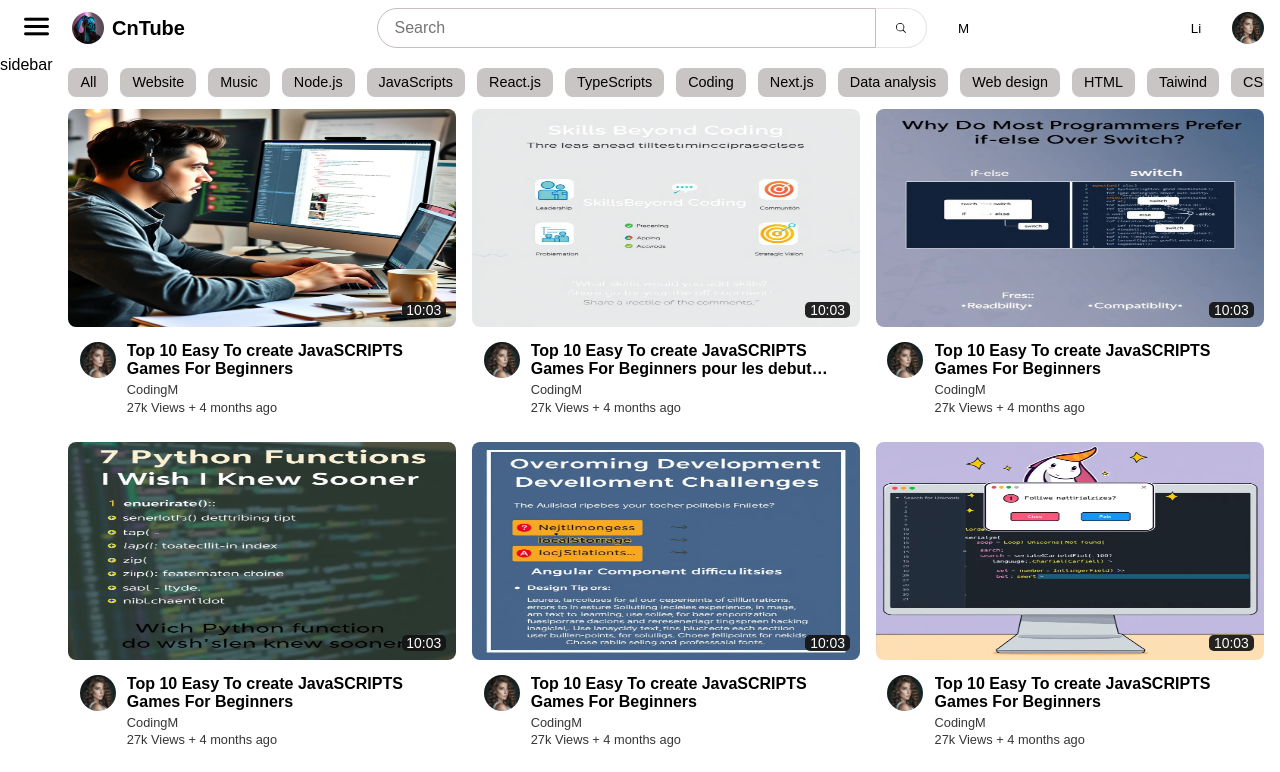
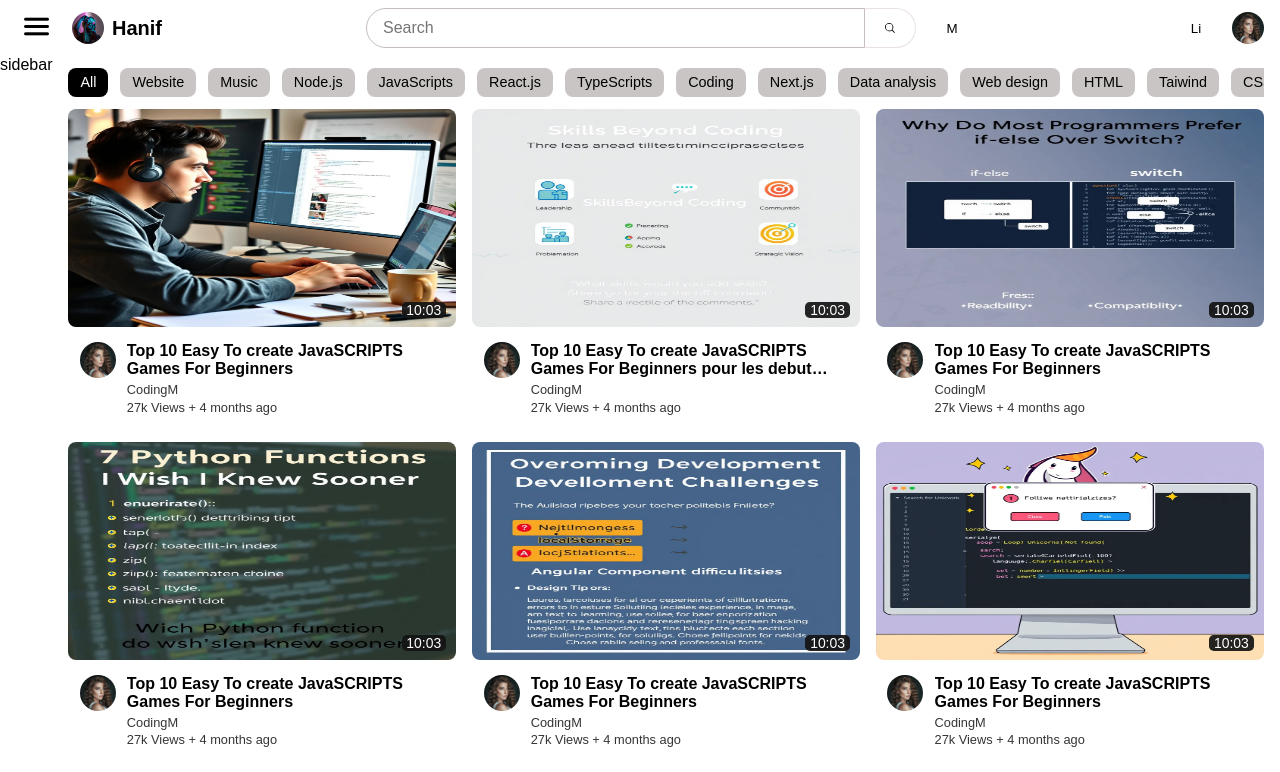
Before and after one commit to Djanfarouhanif/YT_clone, a plain HTML site: page template/index.html in a window 1280 px wide. Shown: the top 772 px of the page. Drawn offline with Linux system fonts and the light colour scheme.

```diff
--- a/template/index.html
+++ b/template/index.html
@@ -17,7 +17,7 @@
                     </button>
                     <a href="#" class="nav-logo">
                         <img src="/template/assets/7.jpg" alt="Logo" class="logo-image" >
-                        <h1 class="logo-text">CnTube</h1>
+                        <h1 class="logo-text">Hanif</h1>
                     </a>
                 </div>
                 <div class="nav-section nav-center">
@@ -44,7 +44,7 @@
             <aside class="sidebar">sidebar</aside>
             <div class="content-wrapper">
                 <div class="category-list">
-                    <button class="category-button">All</button>
+                    <button class="category-button active">All</button>
                     <button class="category-button">Website</button>
                     <button class="category-button">Music</button>
                     <button class="category-button">Node.js</button>
--- a/template/style.css
+++ b/template/style.css
@@ -4,8 +4,22 @@
     box-sizing: border-box;
     margin: 0;
 }
+
+.container {
+    display: flex;
+    flex-direction: column;
+    max-height: 100vh;
+}
+header, .category-list{
+   position: sticky;
+   top: 0;
+   z-index: 10;
+   background: #fff;
+
+}
 .navbar{
     display: flex;
+    gap: 2rem;
     align-items: center;
     padding: 0.5rem 1rem;
     justify-content: space-between;
@@ -77,6 +91,7 @@
 }
 .main-layout{
     display: flex;
+    overflow: auto;
 }
 .main-layout .content-wrapper {
     padding: 0 1rem;
@@ -101,6 +116,14 @@
     padding: 0.4rem 0.75rem;
     border-radius: 0.5rem;
     background: rgb(202, 197, 197);
+}
+.category-list .category-button.active {
+    color: white;
+    background: black;
+    pointer-events: none;
+}
+.category-list .category-button:hover {
+    background: rgb(226, 221, 221);
 }
 .content-wrapper .video-list{
     display: grid;
```
